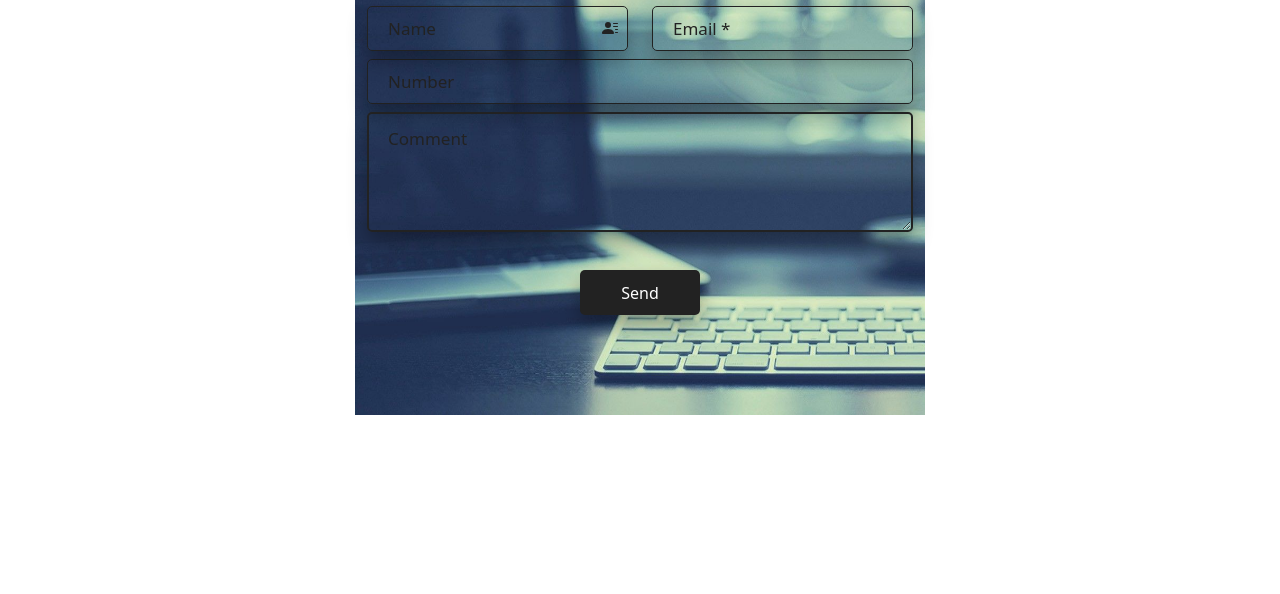
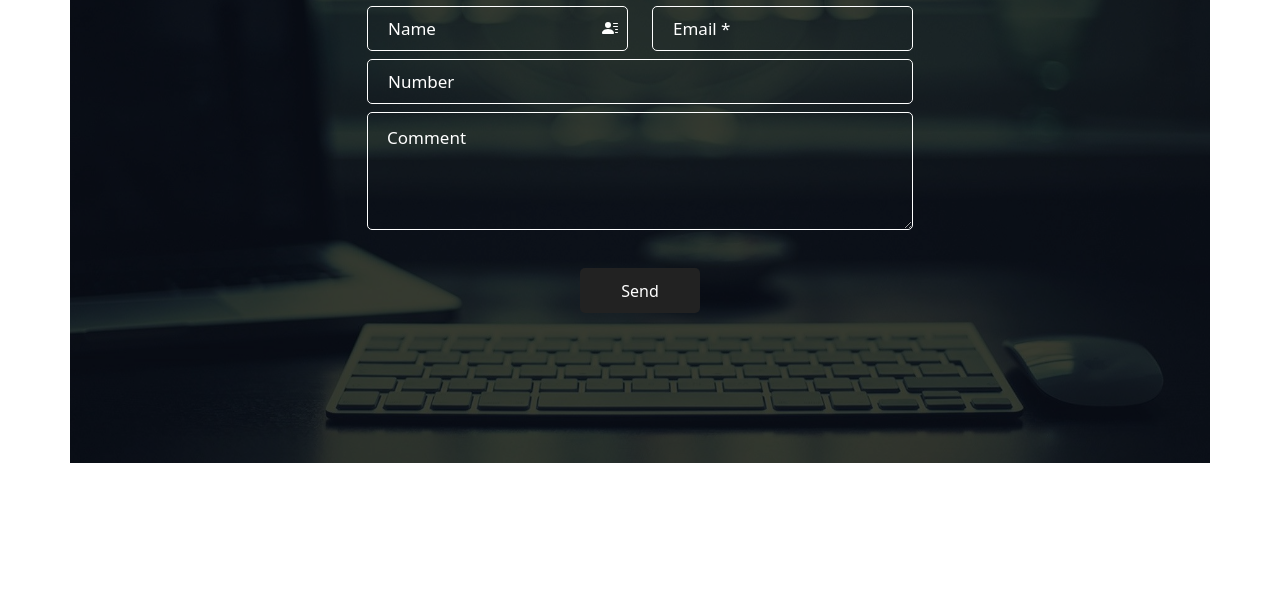
Before and after one commit to JovanaMiloshevska/Components, a plain HTML site: page Contact Page V2/index.html in a window 1280 px wide. Shown: the part 206-800 px from the top of the page. Drawn offline with nearby package versions, Linux system fonts and the light colour scheme.

Commit message:
Add files via upload

```diff
--- a/Contact Page V2/index.html
+++ b/Contact Page V2/index.html
@@ -13,7 +13,7 @@
     <div class="container jm-contact-page">
         <div class="jm-v2-contact-us-page row">
 
-            <div class="jm-v2-contact-us-form-div col-lg-6 offset-lg-3">
+            <div class="jm-v2-contact-us-form-div col-lg-6 offset-lg-3 position-relative ">
                 <h2 class="jm-v2-contact-us-title">Contact</h2>
                 <form method="post" class="jm-v2-contact-us-form">
                 <div class="row">
--- a/Contact Page V2/style.css
+++ b/Contact Page V2/style.css
@@ -1,16 +1,26 @@
-.jm-contact-page {
-  margin-top: 50px;
-  margin-bottom: 50px;
-}
 .jm-v2-contact-us-title {
   text-align: center;
+  color: white;
 }
-.jm-v2-contact-us-form-div {
-  background-image: url(imgs/3124512.jpg);
+.jm-v2-contact-us-page {
+  position: relative;
+  padding-top: 150px;
+  padding-bottom: 150px;
+  background-image: url("imgs/3124512.jpg");
+  background-repeat: no-repeat;
+  background-position: 50% 0;
   background-size: cover;
-  padding-top: 100px;
-  padding-bottom: 100px;
 }
+.jm-v2-contact-us-page::before {
+  content: "";
+  position: absolute;
+  top: 0px;
+  right: 0px;
+  bottom: 0px;
+  left: 0px;
+  background-color: rgba(0, 0, 0, 0.75);
+}
+
 .jm-v2-site-btn {
   width: 120px;
   height: 45px;
@@ -19,40 +29,37 @@
   border: none;
   text-align: center;
   border-radius: 5px;
-  box-shadow: 0 10px 20px rgba(0, 0, 0, 0.3);
   outline: none;
   text-align: center;
 }
 .jm-v2-input-item {
   height: 45px;
-  border: 1px solid #222222;
+  border: 1px solid white;
   padding-left: 20px;
   font-size: 17px;
-  color: #222222;
+  color: white;
   border-radius: 5px;
-  box-shadow: 0 10px 20px rgba(0, 0, 0, 0.3);
   outline: none;
   background-color: transparent;
 }
 .jm-v2-input-item::placeholder {
-  color: #222222;
+  color: white;
 }
 .jm-v2-contact-us-form textarea {
-  border: 2px solid #222222;
+  border: 1px solid white;
   padding-left: 19px;
   padding-top: 12px;
   font-size: 17px;
-  color: #222222;
+  color: white;
   border-radius: 5px;
-  box-shadow: 0 10px 20px rgba(0, 0, 0, 0.3);
   outline: none;
   background-color: transparent;
 }
 .jm-v2-contact-us-form textarea::placeholder {
-  color: #222222;
+  color: white;
 }
 .bi-person-lines-fill {
   top: 30px;
   right: 10px;
-  color: #222222;
+  color: white;
 }
```
